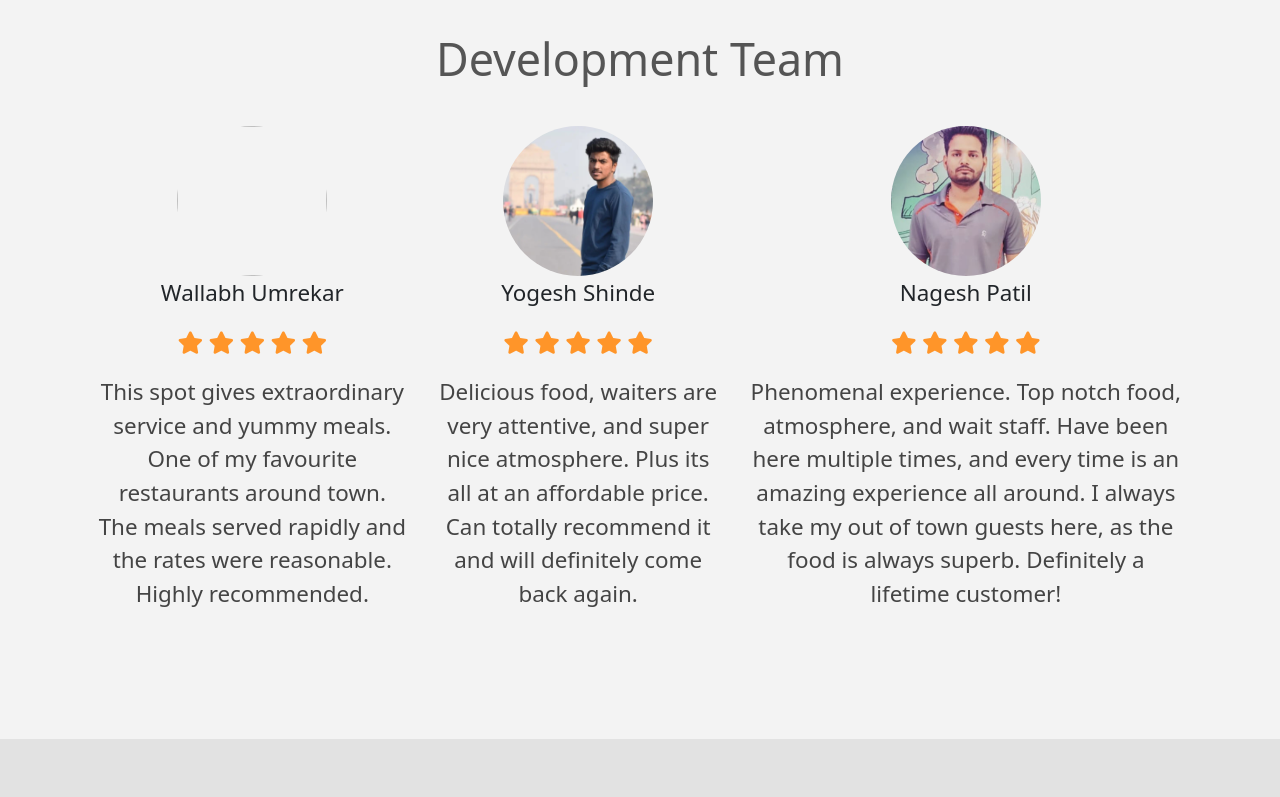
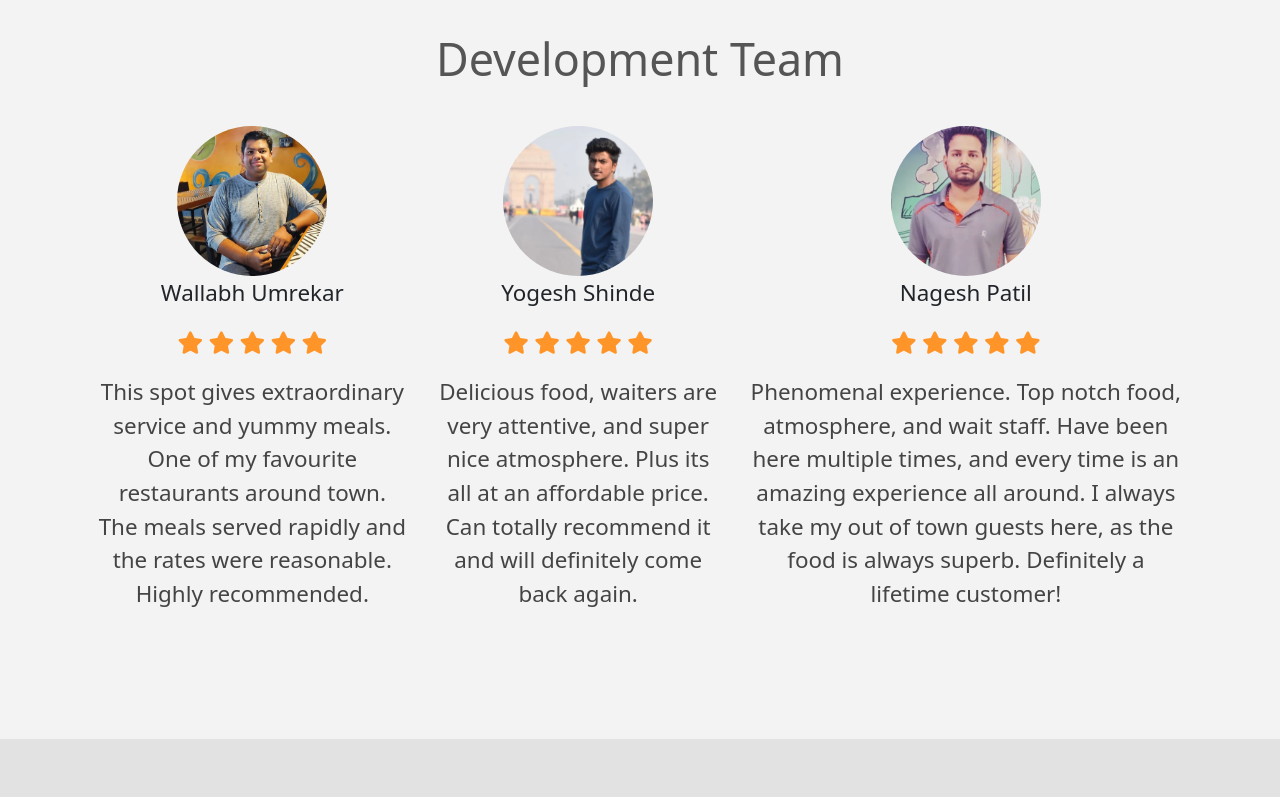
Before and after one commit to Shindeyogi/Final-Year-project, a plain HTML site: page index.html in a window 1280 px wide. Shown: the part 3660-4457 px from the top of the page. Drawn offline with nearby package versions, Linux system fonts and the light colour scheme; files whose address does not match are found by name.

Commit message:
Update index.html

```diff
--- a/index.html
+++ b/index.html
@@ -244,7 +244,7 @@
         <div class="testimonial-box">
           <div class="customer-detail">
             <div class="customer-photo">
-              <img src="Images/Wallabh.PNG" alt="" />
+              <img src="Wallabh.PNG" alt="" />
               <p class="customer-name">Wallabh Umrekar</p>
             </div>
           </div>
```
